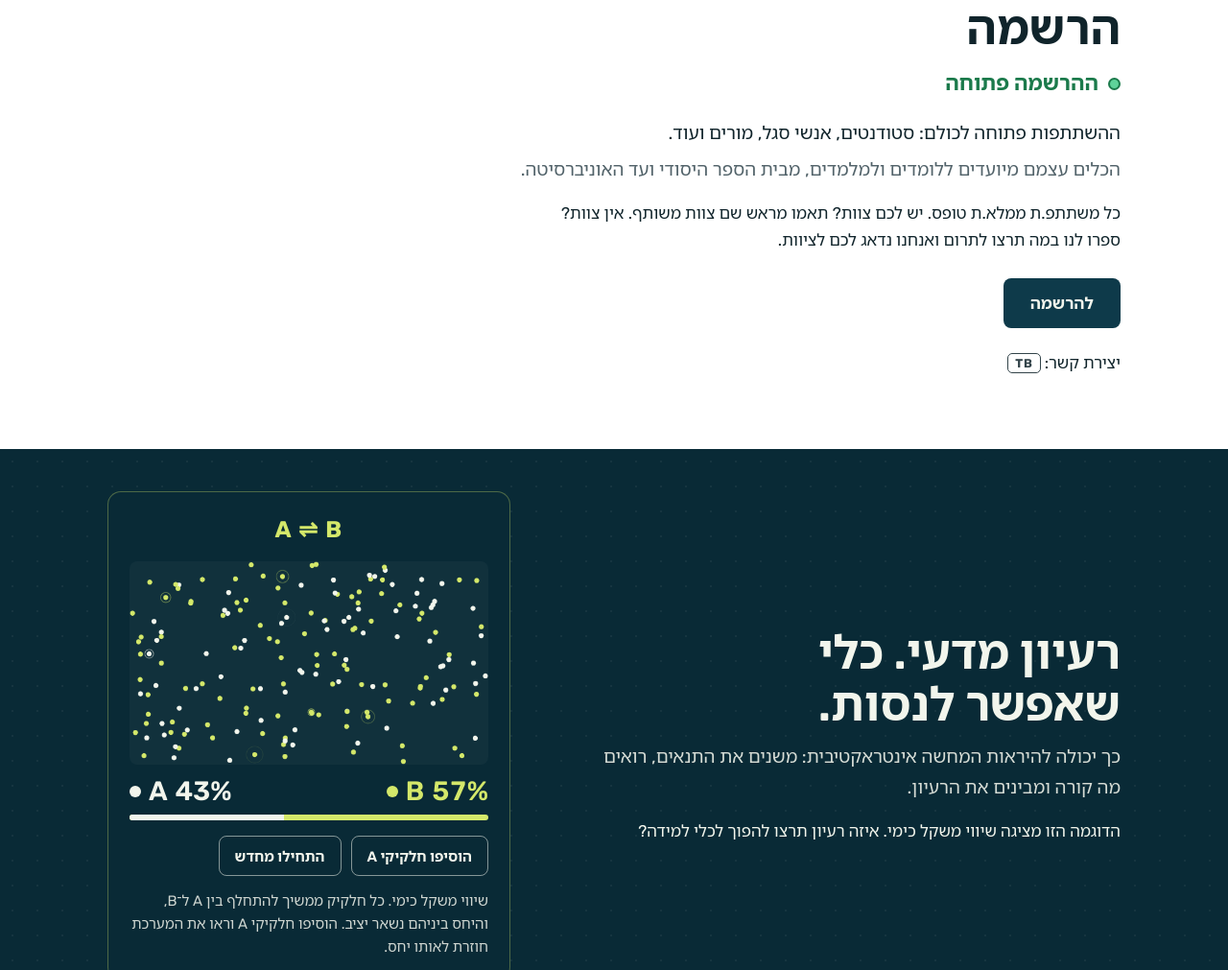
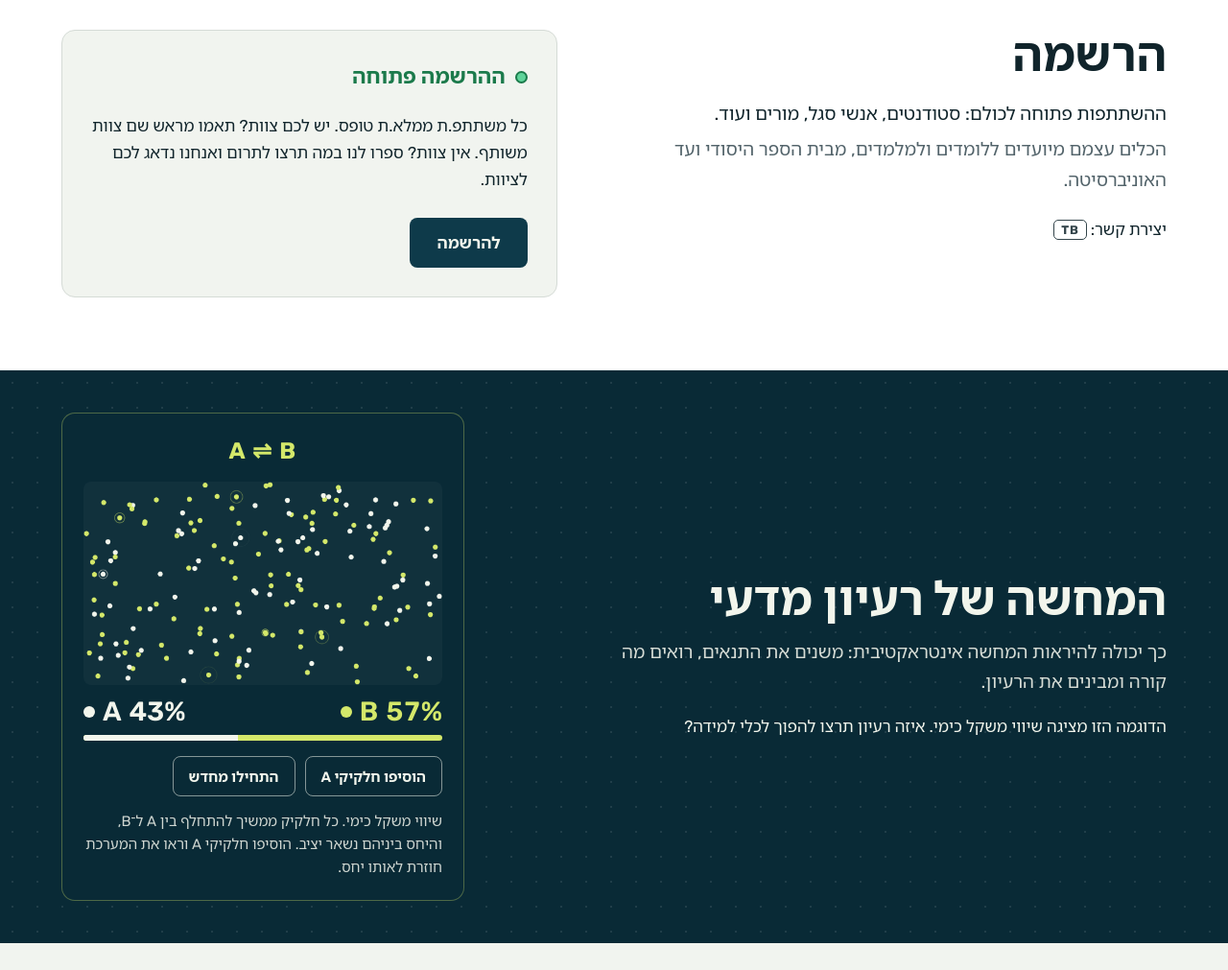
Before and after one commit to kerenmorwak/EDHACK, a plain HTML site: page index.html in a window 1280 px wide. Shown: the part 1395-2406 px from the top of the page at 96% size. Drawn offline with Linux system fonts and the light colour scheme.

Commit message:
Widen the responsive layout, split registration, and strengthen the background grid

```diff
--- a/index.html
+++ b/index.html
@@ -48,7 +48,7 @@ window.EDHACK = {
   --muted:#52636A;
   --line:#D5DBD6;
   --font:"Rubik","Arial Hebrew","Noto Sans Hebrew",Arial,sans-serif;
-  --wrap:1100px;
+  --wrap:1450px;
   color-scheme:light;
 }
 *{box-sizing:border-box}
@@ -60,7 +60,7 @@ body{margin:0;background:var(--paper);color:var(--ink);font-family:var(--font);f
 button,input{font-family:var(--font)}
 a{color:var(--deep);text-underline-offset:3px}
 a:focus-visible,button:focus-visible,summary:focus-visible{outline:3px solid var(--accent);outline-offset:3px;border-radius:4px}
-.wrap{max-width:var(--wrap);margin-inline:auto;padding-inline:22px}
+.wrap{width:90%;max-width:var(--wrap);margin-inline:auto}
 .ltr{direction:ltr;unicode-bidi:isolate;display:inline-block}
 .nums{font-variant-numeric:tabular-nums}
 p{margin:0}
@@ -85,7 +85,7 @@ h1,h2,h3{margin:0;text-wrap:balance}
 .menu-btn{display:none;background:none;border:1.5px solid #f2f5ec77;color:var(--ivory);border-radius:8px;min-height:40px;padding:6px 12px;font-weight:600;font-size:0.9375rem;cursor:pointer}
 
 /* פתיח */
-.hero{background-color:var(--deep);background-image:radial-gradient(#ffffff12 1.2px,transparent 1.3px);background-size:26px 26px;color:var(--ivory);padding-block:56px 64px}
+.hero{background-color:var(--deep);background-image:radial-gradient(#ffffff24 1.2px,transparent 1.3px);background-size:26px 26px;color:var(--ivory);padding-block:56px 64px}
 .hero .wrap{display:grid;grid-template-columns:minmax(0,1.08fr) minmax(0,.92fr);gap:56px;align-items:center}
 .hero-logo{display:block;height:62px;width:auto;max-width:100%;margin-bottom:22px;opacity:.95}
 .footer-logo{display:block;height:44px;width:auto;max-width:70%;opacity:.9}
@@ -133,7 +133,7 @@ h1,h2,h3{margin:0;text-wrap:balance}
 .sec{padding-block:76px}
 .sec-white{background:var(--card)}
 .sec-deep{background:var(--deep);color:var(--ivory)}
-.sec-deeper{background-color:var(--deeper);background-image:radial-gradient(#ffffff0d 1.2px,transparent 1.3px);background-size:26px 26px;color:var(--ivory)}
+.sec-deeper{background-color:var(--deeper);background-image:radial-gradient(#ffffff18 1.2px,transparent 1.3px);background-size:26px 26px;color:var(--ivory)}
 .sec-deep a,.sec-deeper a{color:var(--accent)}
 .h2{margin-bottom:12px}
 .h2 h2{font-weight:600;font-size:clamp(32px,4.4vw,48px);line-height:1.12}
@@ -202,6 +202,10 @@ dialog::backdrop{background:#092a36d9}
 .reg dl div:first-child{border-top:0;padding-top:0}
 .reg dl div:last-child{padding-bottom:0}
 .reg dd{margin:0;font-weight:600;text-align:end}
+.reg-grid{display:grid;grid-template-columns:minmax(0,1.05fr) minmax(0,.95fr);gap:clamp(32px,5vw,88px);align-items:start}
+.reg-intro .who{max-width:34em}
+.reg-action{padding:30px;border:1px solid var(--line);border-radius:14px;background:var(--paper)}
+.reg-instructions{margin-top:18px;max-width:36em}
 
 .faq{max-width:780px}
 .faq details{background:var(--card);border-radius:12px;margin-top:10px;padding-inline:22px}
@@ -224,6 +228,9 @@ footer button[aria-pressed="true"]{background:var(--accent);color:var(--deeper);
   .chs,.two,.row3{grid-template-columns:minmax(0,1fr)}
 }
 @media (max-width:760px){
+  .wrap{width:calc(100% - 32px)}
+  .reg-grid{grid-template-columns:minmax(0,1fr);gap:24px}
+  .reg-action{padding:22px}
   body{font-size:1.03125rem}
   .menu-btn{display:inline-flex;align-items:center;margin-inline-start:auto}
   .nav{display:none;position:absolute;inset-inline:0;top:100%;background:var(--deeper);flex-direction:column;gap:0;padding:6px 22px 14px;border-top:1px solid #f2f5ec2e;margin:0}
@@ -268,9 +275,9 @@ footer button[aria-pressed="true"]{background:var(--accent);color:var(--deeper);
 .hero h1 .event-year{font-size:.58em;font-weight:500;color:var(--ivory);letter-spacing:-.04em}
 .hero .what{margin-top:12px}
 .hero .pitch{max-width:47em;margin-top:12px}
-.challenges{background:var(--deep);color:var(--ivory);padding-block:24px 44px}
+.challenges{background-color:var(--deep);background-image:radial-gradient(#ffffff20 1.2px,transparent 1.3px);background-size:26px 26px;color:var(--ivory);padding-block:24px 44px}
 .challenges .h2 h2{font-size:2.25rem}
-.challenges .lead{color:var(--ivory);font-size:1.0625rem;max-width:58em;margin-bottom:24px}
+.challenges .lead{color:var(--ivory);font-size:1.0625rem;max-width:48em;margin-bottom:24px}
 .chs{gap:22px}
 .ch{background:var(--ivory);color:var(--deep);border:1px solid #d4e86a66;border-top:6px solid var(--accent);box-shadow:0 0 30px #d4e86117;padding:22px 24px 26px}
 .ch .num{width:40px;height:40px;font-size:1.375rem}
@@ -320,7 +327,7 @@ html[data-text="large"] .nav{gap:16px}
 html[data-text="large"] .chs{grid-template-columns:minmax(0,1fr)}
 html[data-links="underlined"] a{text-decoration:underline!important;text-decoration-thickness:2px;text-underline-offset:5px}
 html[data-contrast="high"]{--ink:#000;--paper:#fff;--card:#fff;--deep:#000;--deeper:#000;--accent:#ffed00;--ivory:#fff;--muted:#222;--line:#555}
-html[data-contrast="high"] .hero,html[data-contrast="high"] .sec-deeper{background-image:none}
+html[data-contrast="high"] .hero,html[data-contrast="high"] .challenges,html[data-contrast="high"] .sec-deeper{background-image:none}
 html[data-contrast="high"] .ch p.t{color:#000}
 html[data-motion="reduced"] *,html[data-motion="reduced"] *::before,html[data-motion="reduced"] *::after{scroll-behavior:auto!important;animation:none!important;transition:none!important}
 @media(max-width:760px){html[data-text="large"] .brand{flex-basis:100%}html[data-text="large"] .menu-btn{margin-inline-start:0}.access-trigger{bottom:10px;left:10px;padding:6px 12px}.access-options{grid-template-columns:minmax(0,1fr)}}
@@ -413,21 +420,25 @@ html[data-motion="reduced"] *,html[data-motion="reduced"] *::before,html[data-mo
 </section>
 
 <section class="sec sec-white reg" id="register">
-  <div class="wrap">
-    <div class="h2"><h2>הרשמה</h2></div>
-    <p class="status" data-reg-pill><i></i><span data-reg-status-long>ההרשמה טרם נפתחה</span></p>
-    <p class="who" style="margin-top:18px">ההשתתפות פתוחה לכולם: סטודנטים, אנשי סגל, מורים ועוד.</p>
-    <p class="who">הכלים עצמם מיועדים ללומדים ולמלמדים, מבית הספר היסודי ועד האוניברסיטה.</p>
-    <p style="margin-top:16px;max-width:36em">כל משתתפ.ת ממלא.ת טופס. יש לכם צוות? תאמו מראש שם צוות משותף. אין צוות? ספרו לנו במה תרצו לתרום ואנחנו נדאג לכם לציוות.</p>
-    <p class="cta" data-reg-cta hidden><a class="btn btn-deep" data-register-direct href="#register">להרשמה</a></p>
-    <p id="contact" style="margin-top:22px">יצירת קשר: <span data-detail="contact"><span class="tb">TB</span></span></p>
+  <div class="wrap reg-grid">
+    <div class="reg-intro">
+      <div class="h2"><h2>הרשמה</h2></div>
+      <p class="who" style="margin-top:18px">ההשתתפות פתוחה לכולם: סטודנטים, אנשי סגל, מורים ועוד.</p>
+      <p class="who">הכלים עצמם מיועדים ללומדים ולמלמדים, מבית הספר היסודי ועד האוניברסיטה.</p>
+      <p id="contact" style="margin-top:22px">יצירת קשר: <span data-detail="contact"><span class="tb">TB</span></span></p>
+    </div>
+    <div class="reg-action">
+      <p class="status" data-reg-pill><i></i><span data-reg-status-long>ההרשמה טרם נפתחה</span></p>
+      <p class="reg-instructions">כל משתתפ.ת ממלא.ת טופס. יש לכם צוות? תאמו מראש שם צוות משותף. אין צוות? ספרו לנו במה תרצו לתרום ואנחנו נדאג לכם לציוות.</p>
+      <p class="cta" data-reg-cta hidden><a class="btn btn-deep" data-register-direct href="#register">להרשמה</a></p>
+    </div>
   </div>
 </section>
 
 <section class="sec sec-deeper example" aria-labelledby="exampleTitle">
   <div class="wrap two">
     <div>
-      <div class="h2"><h2 id="exampleTitle">רעיון מדעי. כלי שאפשר לנסות.</h2></div>
+      <div class="h2"><h2 id="exampleTitle">המחשה של רעיון מדעי</h2></div>
       <p class="lead">כך יכולה להיראות המחשה אינטראקטיבית: משנים את התנאים, רואים מה קורה ומבינים את הרעיון.</p>
       <p>הדוגמה הזו מציגה שיווי משקל כימי. איזה רעיון תרצו להפוך לכלי למידה?</p>
     </div>
```
